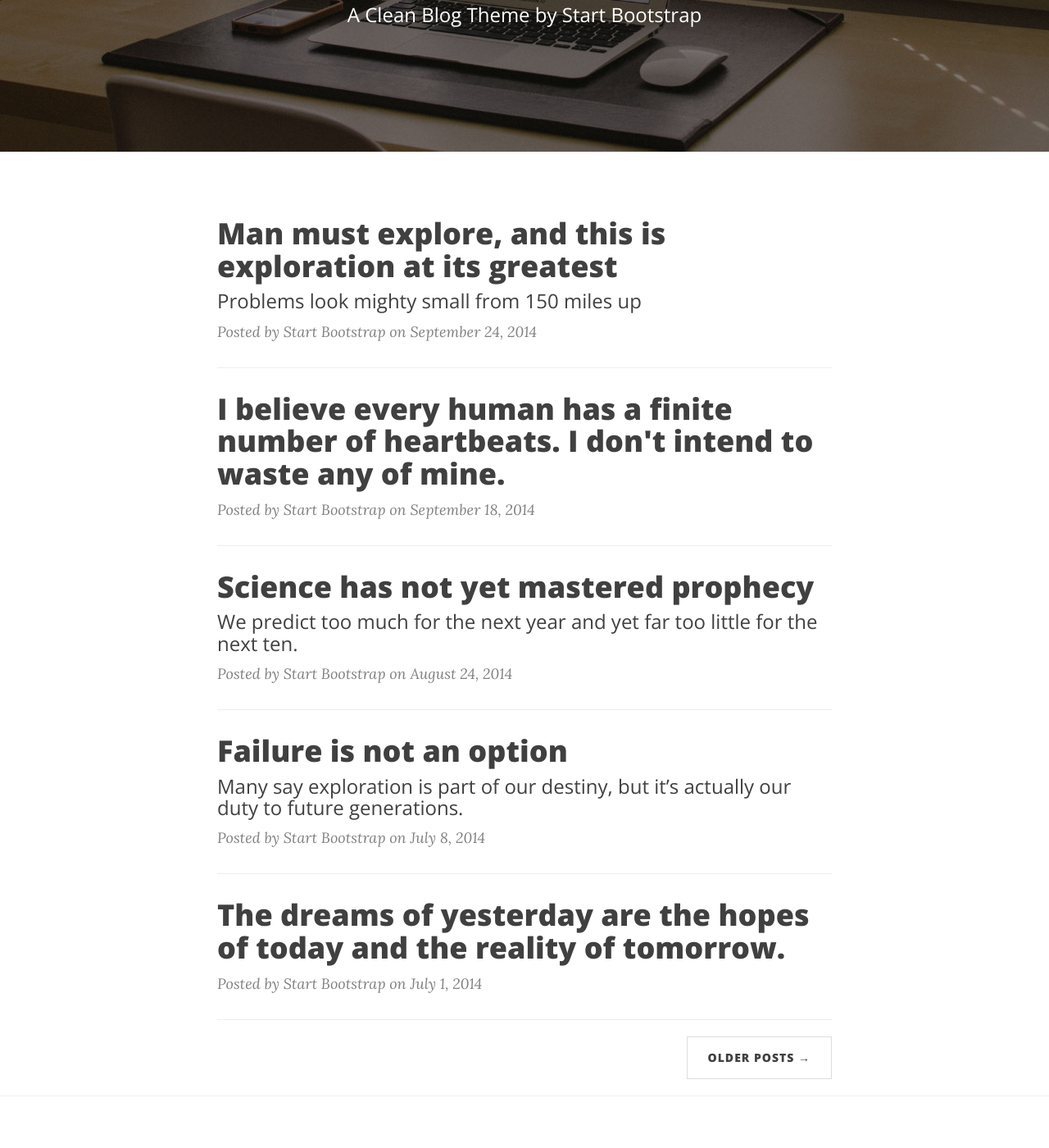
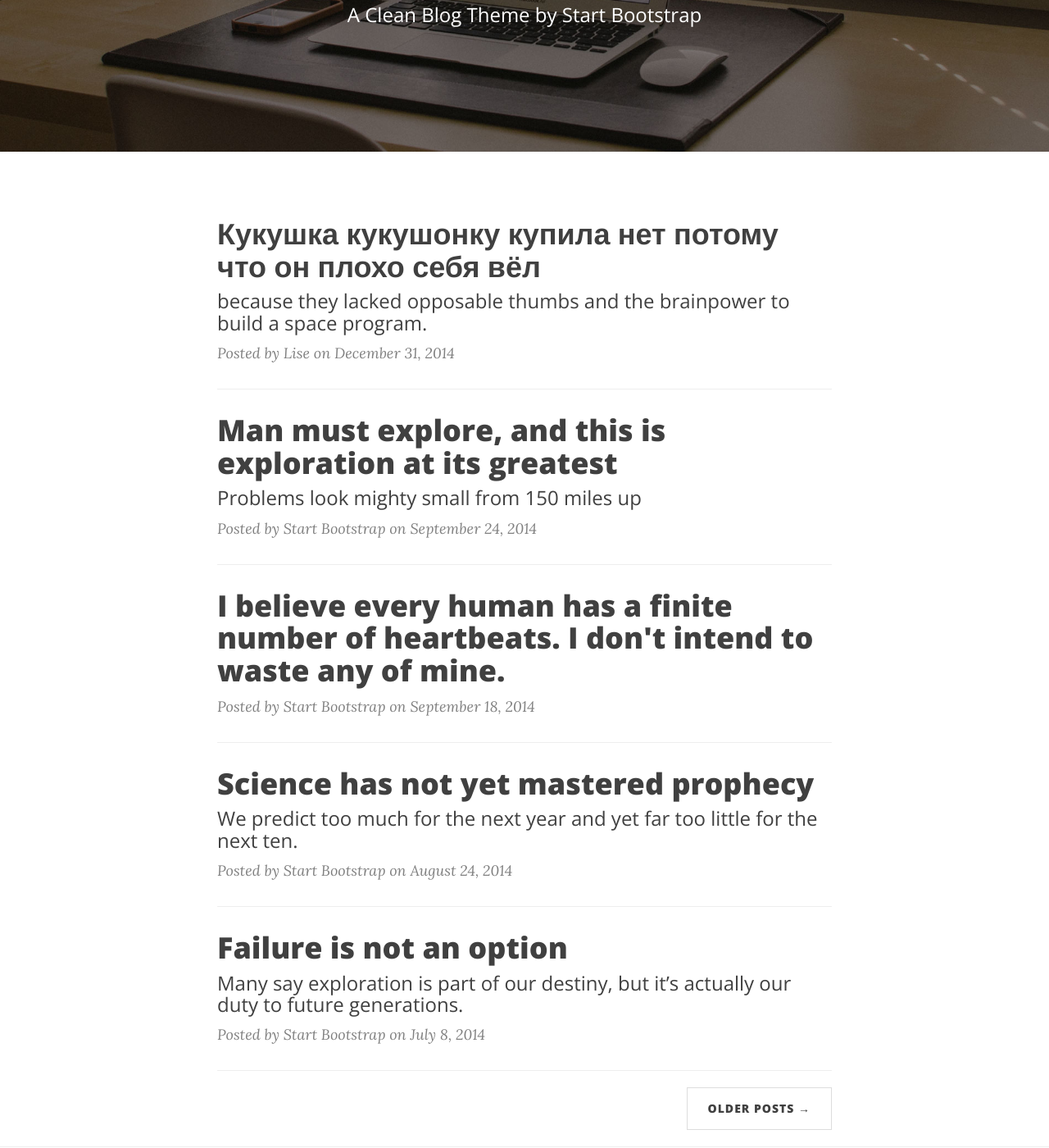
Before and after one commit to lise-yy/lise-io, a Jekyll site: the page built from index.html, in a window 1280 px wide and 1400 px high, scrolled down 271 px. Shown: the whole window at 82% size. Built offline with Jekyll 4.4.1, drawn with Linux system fonts in a browser that asks for light colours; nearby versions of some CDN libraries; the list of posts is cut into pages by our own code; some of the changed lines change nothing that is shown.

Commit message:
new commit

```diff
--- a/_config.yml
+++ b/_config.yml
@@ -3,7 +3,7 @@
 email: elizaveta.yanovskaya@gmail.com
 description: "Тыр пыр дыр"
 baseurl: ""
-url: "http://lise.io"
+url: "http://lise-yy.github.io/lise-io/"
 twitter_username: lise_yy
 github_username:  lise-yy
 facebook_username:  liseyy
--- /dev/null
+++ b/_posts/2014-12-31-dinosa.markdown
@@ -0,0 +1,43 @@
+---
+layout:     post
+title:      "Кукушка кукушонку купила нет потому что он плохо себя вёл"
+subtitle:   "because they lacked opposable thumbs and the brainpower to build a space program."
+date:       2014-12-31 12:00:00
+author:     "Lise"
+header-img: "img/post-bg-01.jpg"
+---
+
+<p>Never in all their history have men been able truly to conceive of the world as one: a single sphere, a globe, having the qualities of a globe, a round earth in which all the directions eventually meet, in which there is no center because every point, or none, is center — an equal earth which all men occupy as equals. The airman's earth, if free men make it, will be truly round: a globe in practice, not in theory.</p>
+
+<p>Science cuts two ways, of course; its products can be used for both good and evil. But there's no turning back from science. The early warnings about technological dangers also come from science.</p>
+
+<p>What was most significant about the lunar voyage was not that man set foot on the Moon but that they set eye on the earth.</p>
+
+<p>A Chinese tale tells of some men sent to harm a young girl who, upon seeing her beauty, become her protectors rather than her violators. That's how I felt seeing the Earth for the first time. I could not help but love and cherish her.</p>
+
+<p>For those who have seen the Earth from space, and for the hundreds and perhaps thousands more who will, the experience most certainly changes your perspective. The things that we share in our world are far more valuable than those which divide us.</p>
+
+<h2 class="section-heading">The Final Frontier</h2>
+
+<p>There can be no thought of finishing for ‘aiming for the stars.’ Both figuratively and literally, it is a task to occupy the generations. And no matter how much progress one makes, there is always the thrill of just beginning.</p>
+
+<p>There can be no thought of finishing for ‘aiming for the stars.’ Both figuratively and literally, it is a task to occupy the generations. And no matter how much progress one makes, there is always the thrill of just beginning.</p>
+
+<blockquote>The dreams of yesterday are the hopes of today and the reality of tomorrow. Science has not yet mastered prophecy. We predict too much for the next year and yet far too little for the next ten.</blockquote>
+
+<p>Spaceflights cannot be stopped. This is not the work of any one man or even a group of men. It is a historical process which mankind is carrying out in accordance with the natural laws of human development.</p>
+
+<h2 class="section-heading">Reaching for the Stars</h2>
+
+<p>As we got further and further away, it [the Earth] diminished in size. Finally it shrank to the size of a marble, the most beautiful you can imagine. That beautiful, warm, living object looked so fragile, so delicate, that if you touched it with a finger it would crumble and fall apart. Seeing this has to change a man.</p>
+
+<a href="#">
+    <img src="{{ site.baseurl }}/img/post-sample-image.jpg" alt="Post Sample Image">
+</a>
+<span class="caption text-muted">To go places and do things that have never been done before – that’s what living is all about.</span>
+
+<p>Space, the final frontier. These are the voyages of the Starship Enterprise. Its five-year mission: to explore strange new worlds, to seek out new life and new civilizations, to boldly go where no man has gone before.</p>
+
+<p>As I stand out here in the wonders of the unknown at Hadley, I sort of realize there’s a fundamental truth to our nature, Man must explore, and this is exploration at its greatest.</p>
+
+<p>Placeholder text by <a href="http://spaceipsum.com/">Space Ipsum</a>. Photographs by <a href="https://www.flickr.com/photos/nasacommons/">NASA on The Commons</a>.</p>
```
